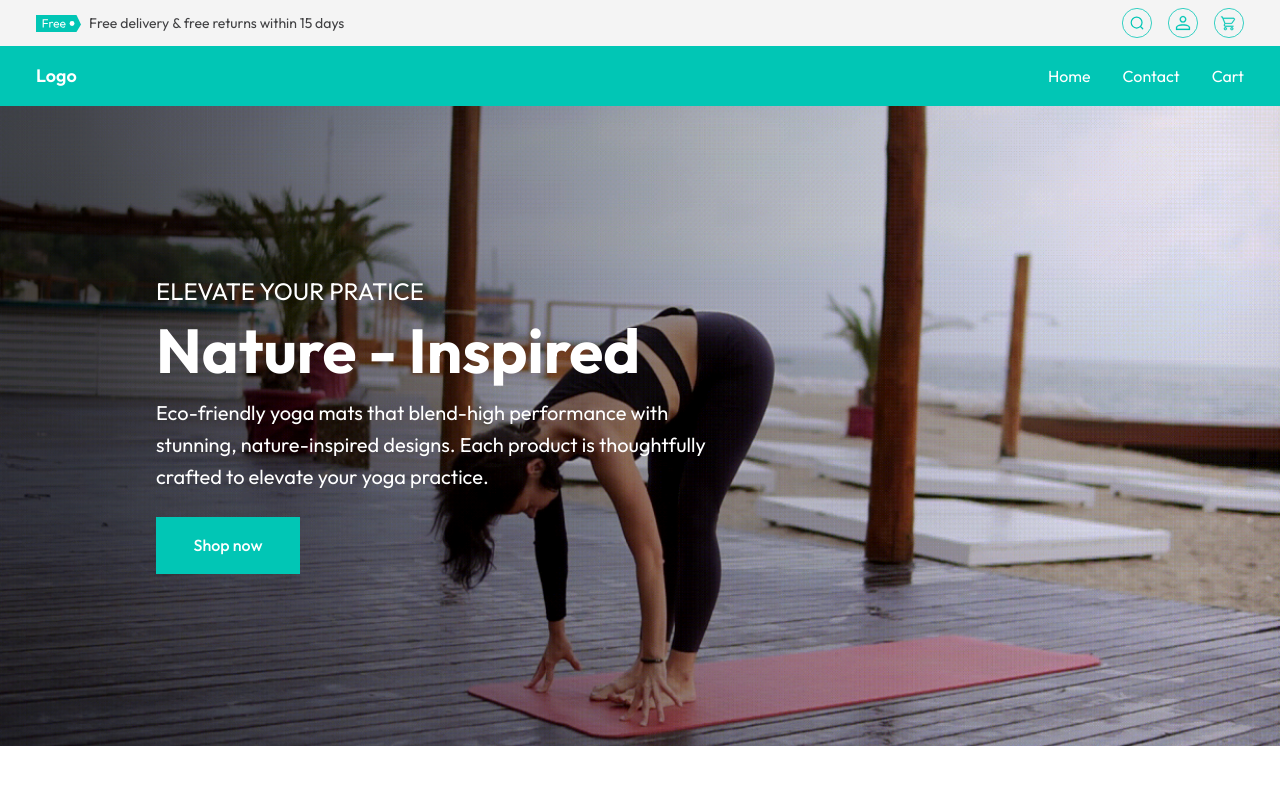
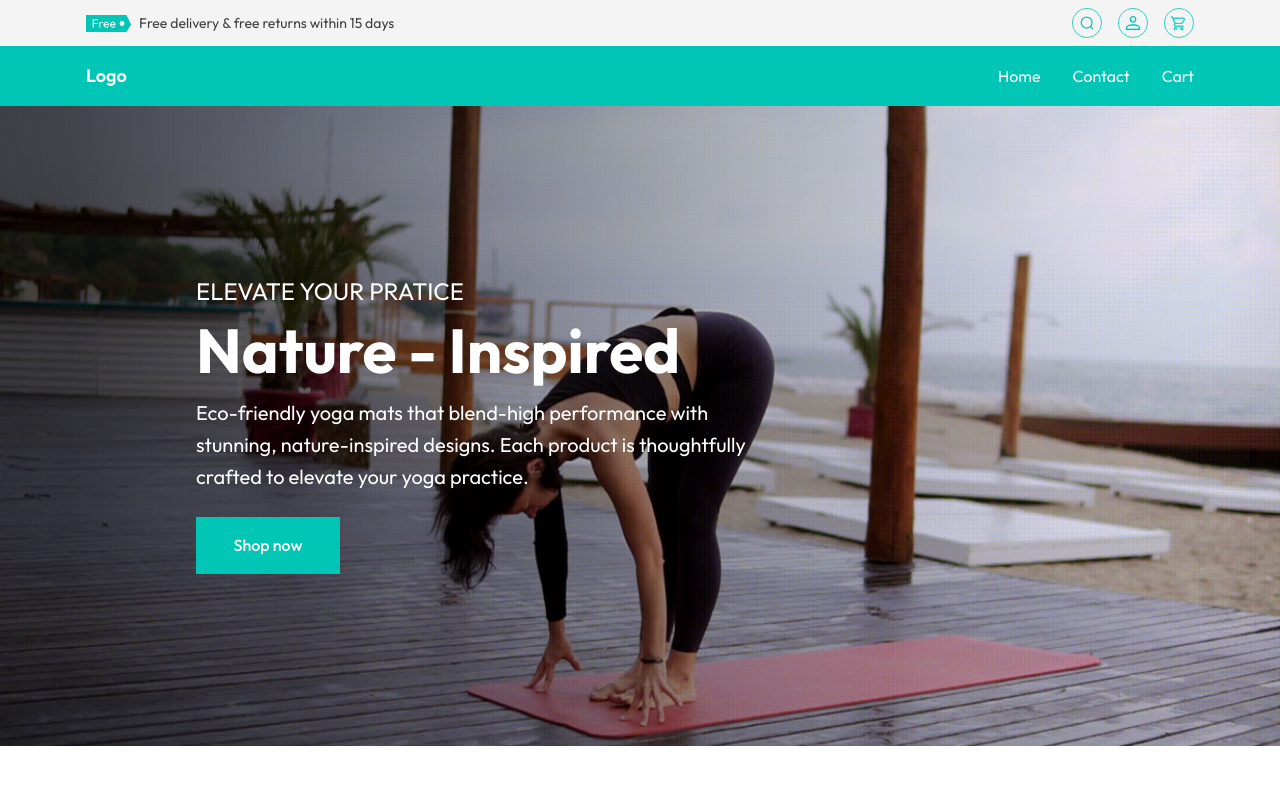
Before and after one commit to k70118088-star/test, a React (Vite) app: page / in a window 1280 px wide. Shown: the top 800 px of the page. Built offline with nearby package versions, Linux system fonts and the light colour scheme.

Commit message:
updated slider

```diff
--- a/src/components/Landingpage/Headbar.jsx
+++ b/src/components/Landingpage/Headbar.jsx
@@ -5,7 +5,7 @@ import { Link } from "react-router-dom";
 const Headbar = () => {
   return (
     <div className="bg-[#F4F4F4] py-2">
-      <nav className="max-w-310 mx-auto sm:px-4 px-2 flex flex-col sm:flex-row justify-between items-center gap-2">
+      <nav className="max-w-285 mx-auto sm:px-4 px-2 flex flex-col sm:flex-row justify-between items-center gap-2">
         <div className="flex items-center gap-0.5 sm:gap-2 text-sm sm:text-16 text-center sm:text-left">
           <Free />
           <span className="font-normal leading-[100%] text-[#414143]">
--- a/src/components/Landingpage/Navbar.jsx
+++ b/src/components/Landingpage/Navbar.jsx
@@ -7,7 +7,7 @@ const Navbar = () => {
   return (
     <>
       <div className="bg-teal-custom  py-4">
-        <div className="max-w-310 mx-auto px-4 flex justify-between items-center">
+        <div className="max-w-285 mx-auto px-4 flex justify-between items-center">
 
           <h1 className="text-white text-lg font-semibold">
            <Link to={"/"}>Logo</Link>
--- a/src/components/Landingpage/Slider.jsx
+++ b/src/components/Landingpage/Slider.jsx
@@ -26,7 +26,8 @@ const Slider = () => {
               className="absolute inset-0 z-0"
               style={{background:"linear-gradient(90.64deg, rgba(0,0,0,0.65) 5.47%, rgba(0,0,0,0) 95.31%)"}}/>
 
-            <div className="relative z-20 text-white min-h-[80vh] max-w-149.5 flex flex-col items-start justify-center px-4">
+            <div className="relative z-20 text-white min-h-[80vh] max-w-285 flex  items-center lg:px-14 md:px-8 px-4 ">
+              <div>
               <h1
                 className="text-sm sm:text-16 md:text-2xl leading-[100%] tracking-[18%] font-normal">
                 {Slide.subtitle}
@@ -38,7 +39,7 @@ const Slider = () => {
               </h1>
 
               <h1
-                className="font-normal  mt-4 leading-[160%] sm:text-lg md:text-[20px]">
+                className="font-normal max-w-[595px] mt-4 leading-[160%] sm:text-lg md:text-[20px]">
                 {Slide.description}
               </h1>
 
@@ -46,6 +47,7 @@ const Slider = () => {
                 className="bg-teal-custom  cursor-pointer w-32 sm:w-36 h-12 sm:h-14.25 text-16 sm:text-[20px] font-medium mt-6">
                 Shop now
               </button>
+            </div>
             </div>
           </div>
         ))}
```
